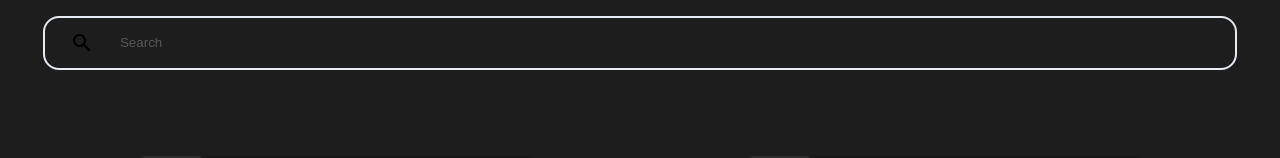
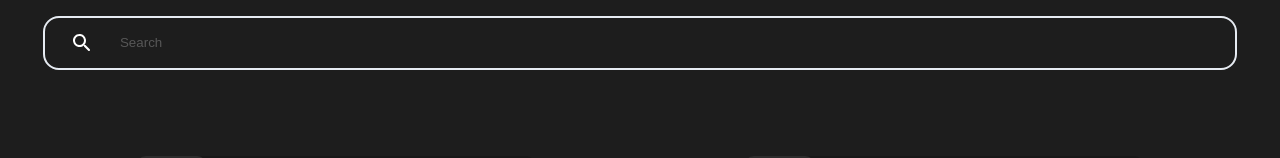
Before and after one commit to AdrSpeer/Food-Bro-App, a React (Vite) app: page / in a window 1280 px wide. Shown: the top 158 px of the page. Built offline with nearby package versions, Linux system fonts and the light colour scheme.

Commit message:
changed icon color

```diff
--- a/src/Components/FoodCards/FoodCards.jsx
+++ b/src/Components/FoodCards/FoodCards.jsx
@@ -25,7 +25,7 @@ const FoodCards = () => {
               <p>${allData.price}</p>
               <AddCircleOutlineRoundedIcon />
             </div>
-          </div>{" "}
+          </div>
         </Link>
       ))}
     </section>
--- a/src/Components/Searchbar/Searchbar.jsx
+++ b/src/Components/Searchbar/Searchbar.jsx
@@ -32,7 +32,7 @@ const Searchbar = () => {
   return (
     <section className="searchbar">
       <div className="searchbar-box">
-        <SearchRoundedIcon />
+        <SearchRoundedIcon style={{ color: "white" }} />
         <input
           onChange={searchAll}
           value={searchInput}
```
